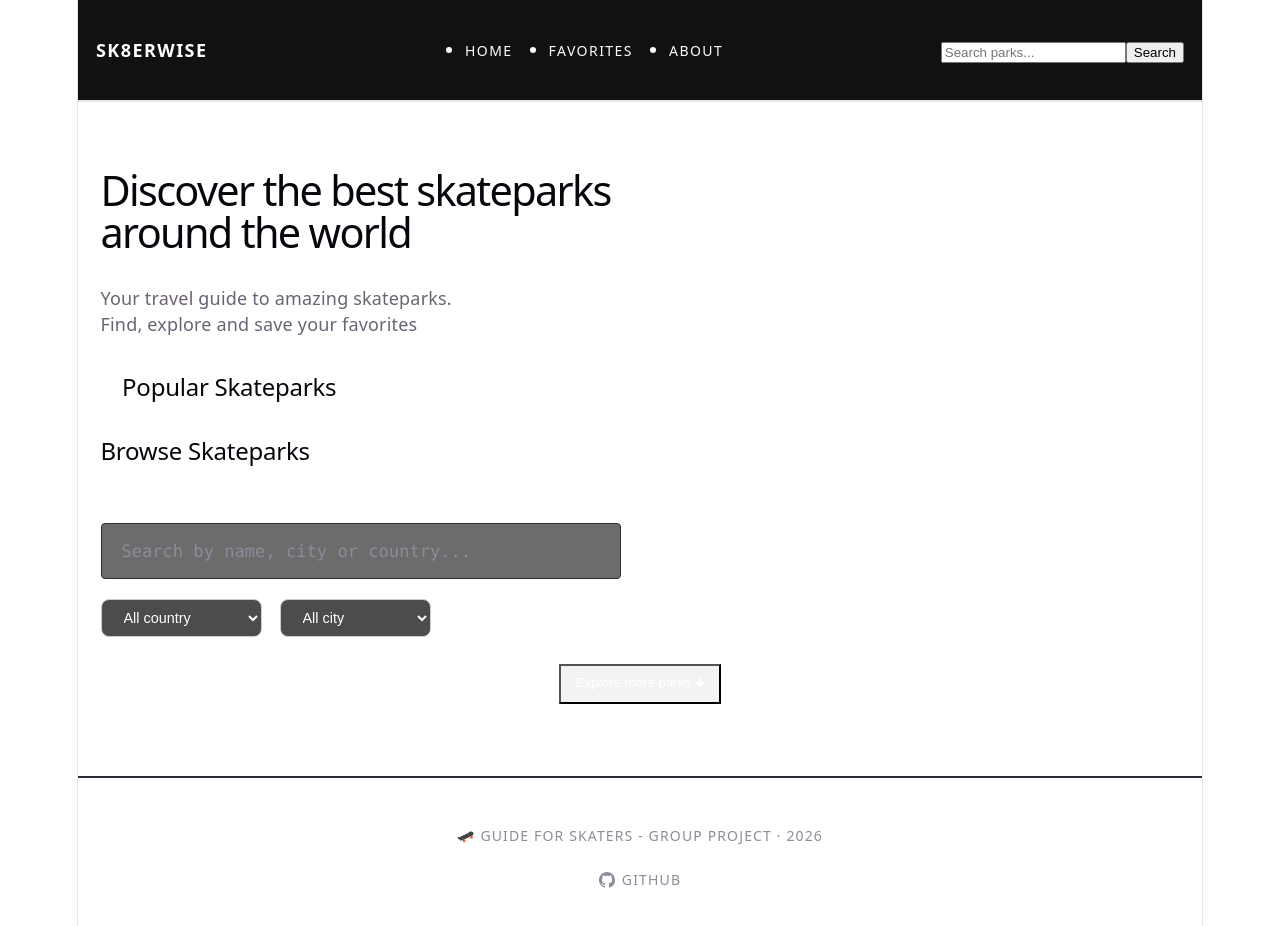
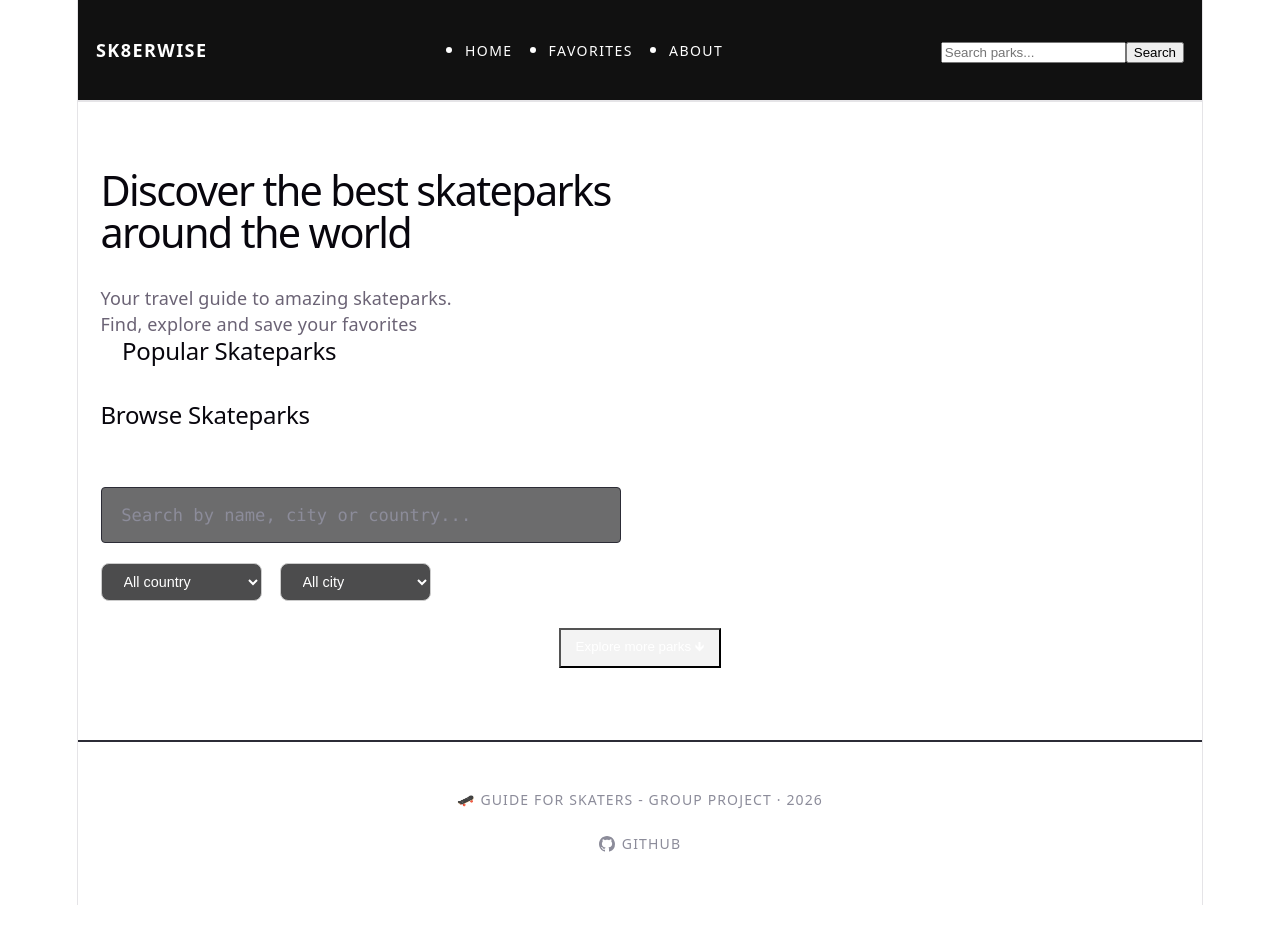
Before and after one commit to Willsky013/Sk8erWise-website, a React (Vite) app: page /#/ in a window 1280 px wide. Shown: the top 926 px of the page. After the commit the page ends 905 px from the top, so only its background shows below. Built offline with nearby package versions, Linux system fonts and the light colour scheme.

Commit message:
Update CSS

```diff
--- a/src/pages/pages-css/Home.css
+++ b/src/pages/pages-css/Home.css
@@ -4,8 +4,8 @@
 }
 
 #hero-Text {
-  max-width: 520px;
-  margin: 0 0 2rem 0;
+  width: 50%;
+  margin:  0;
 }
 #popular-Skateparks{
     width: 50%;
```
